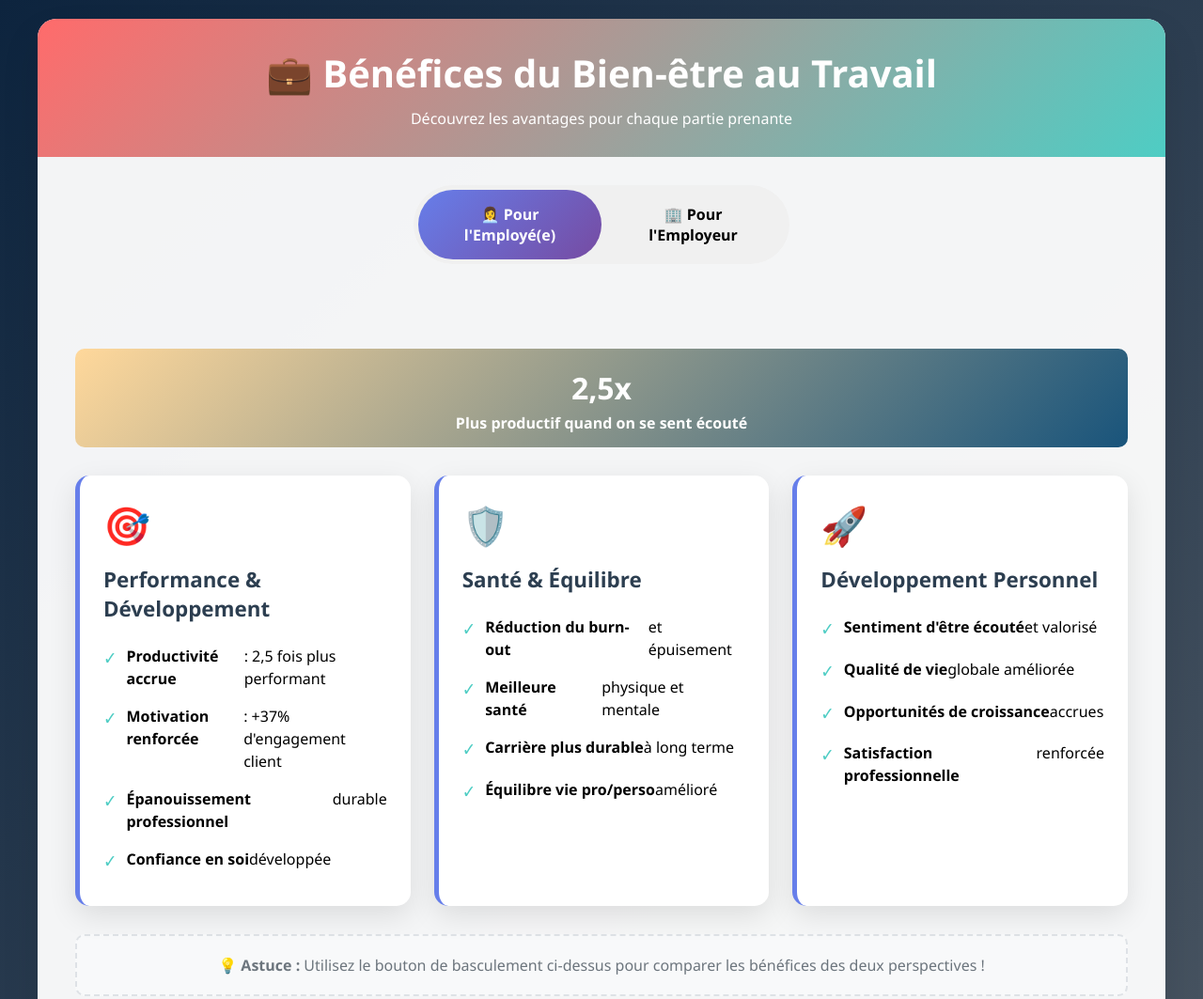
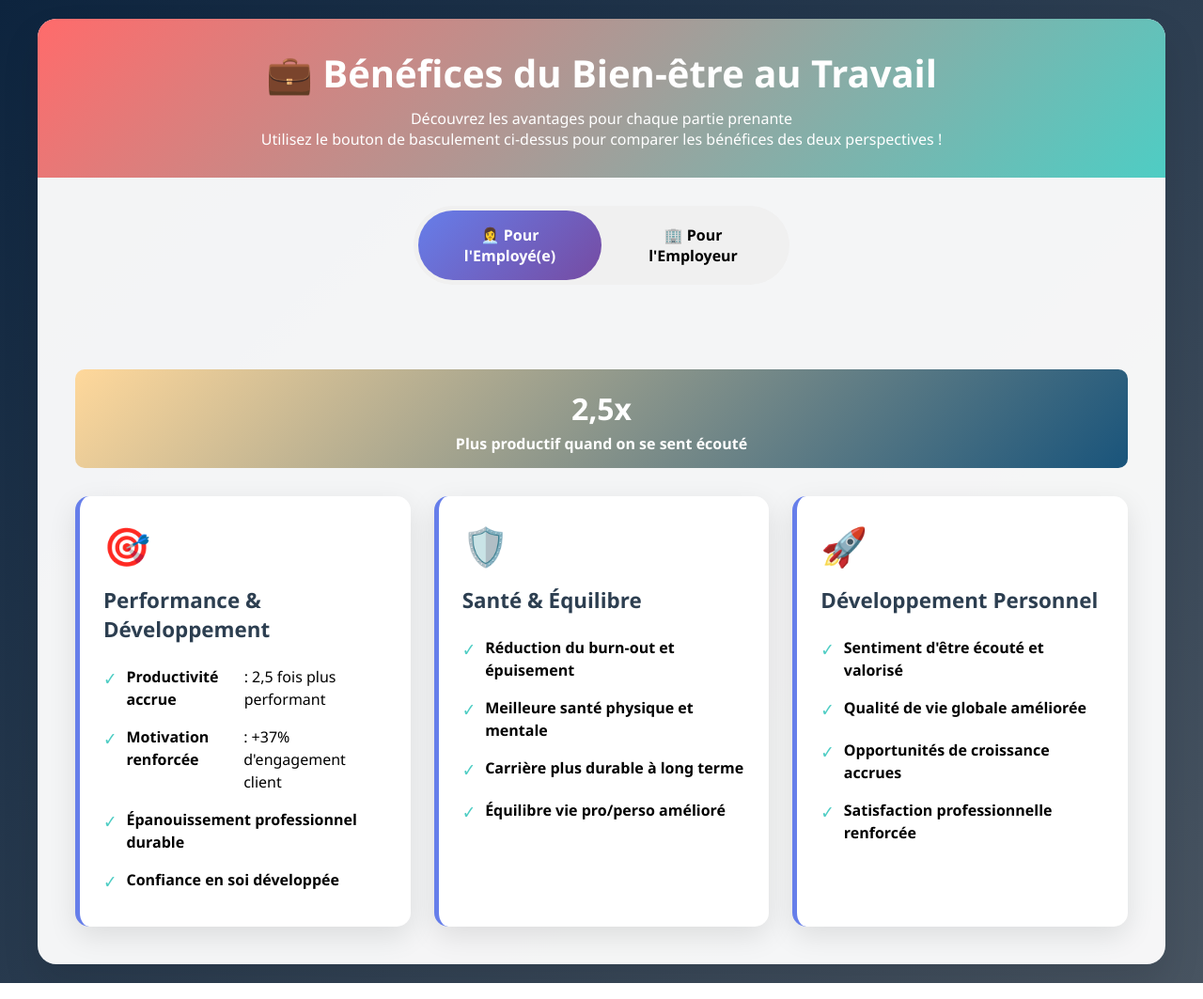
Before and after one commit to oabuamsha/Wellbeing-benefits, a plain HTML site: page index.html in a window 1280 px wide. Shown: the top 1063 px of the page at 94% size. Drawn offline with Linux system fonts and the light colour scheme.

Commit message:
Update index.html
améliorer la mise en page

```diff
--- a/index.html
+++ b/index.html
@@ -222,6 +222,7 @@
         <header class="header">
             <h1>💼 Bénéfices du Bien-être au Travail</h1>
             <p>Découvrez les avantages pour chaque partie prenante</p>
+            <p>Utilisez le bouton de basculement ci-dessus pour comparer les bénéfices des deux perspectives !</p>
         </header>
 
         <div class="toggle-container">
@@ -251,8 +252,8 @@
                         <ul class="benefit-list">
                             <li><strong>Productivité accrue</strong> : 2,5 fois plus performant</li>
                             <li><strong>Motivation renforcée</strong> : +37% d'engagement client</li>
-                            <li><strong>Épanouissement professionnel</strong> durable</li>
-                            <li><strong>Confiance en soi</strong> développée</li>
+                            <li><strong>Épanouissement professionnel durable</strong> </li>
+                            <li><strong>Confiance en soi développée</strong> </li>
                         </ul>
                     </div>
 
@@ -260,10 +261,10 @@
                         <span class="benefit-icon">🛡️</span>
                         <h3 class="benefit-title">Santé & Équilibre</h3>
                         <ul class="benefit-list">
-                            <li><strong>Réduction du burn-out</strong> et épuisement</li>
-                            <li><strong>Meilleure santé</strong> physique et mentale</li>
-                            <li><strong>Carrière plus durable</strong> à long terme</li>
-                            <li><strong>Équilibre vie pro/perso</strong> amélioré</li>
+                            <li><strong>Réduction du burn-out et épuisement</strong> </li>
+                            <li><strong>Meilleure santé physique et mentale</strong> </li>
+                            <li><strong>Carrière plus durable à long terme</strong> </li>
+                            <li><strong>Équilibre vie pro/perso amélioré</strong> </li>
                         </ul>
                     </div>
 
@@ -271,10 +272,10 @@
                         <span class="benefit-icon">🚀</span>
                         <h3 class="benefit-title">Développement Personnel</h3>
                         <ul class="benefit-list">
-                            <li><strong>Sentiment d'être écouté</strong> et valorisé</li>
-                            <li><strong>Qualité de vie</strong> globale améliorée</li>
-                            <li><strong>Opportunités de croissance</strong> accrues</li>
-                            <li><strong>Satisfaction professionnelle</strong> renforcée</li>
+                            <li><strong>Sentiment d'être écouté et valorisé</strong> </li>
+                            <li><strong>Qualité de vie globale améliorée</strong> </li>
+                            <li><strong>Opportunités de croissance accrues</strong> </li>
+                            <li><strong>Satisfaction professionnelle renforcée</strong> </li>
                         </ul>
                     </div>
                 </div>
@@ -295,7 +296,7 @@
                             <li><strong>Productivité multipliée par 2,5</strong> avec des employés épanouis</li>
                             <li><strong>Service client supérieur</strong> : +37% d'efforts</li>
                             <li><strong>Réduction des coûts cachés</strong> (absentéisme)</li>
-                            <li><strong>ROI positif</strong> sur investissement bien-être</li>
+                            <li><strong>Retour positif sur investissement </strong>dans le bien-être</li>
                         </ul>
                     </div>
 
@@ -303,10 +304,10 @@
                         <span class="benefit-icon">👥</span>
                         <h3 class="benefit-title">Gestion des Talents</h3>
                         <ul class="benefit-list">
-                            <li><strong>Diminution drastique du turnover</strong> personnel</li>
-                            <li><strong>Rétention des talents</strong> et fidélisation</li>
-                            <li><strong>Attraction de nouveaux talents</strong> qualifiés</li>
-                            <li><strong>Réputation d'employeur</strong> renforcée</li>
+                            <li><strong>Diminution drastique du turnover du personnel</strong> </li>
+                            <li><strong>Rétention des talents</strong> </li>
+                            <li><strong>Attraction de nouveaux talents qualifiés</strong> </li>
+                            <li><strong>Réputation renforcée de l'employeur</strong> </li>
                         </ul>
                     </div>
 
@@ -314,17 +315,13 @@
                         <span class="benefit-icon">🎯</span>
                         <h3 class="benefit-title">Durabilité Organisationnelle</h3>
                         <ul class="benefit-list">
-                            <li><strong>Performance globale</strong> entreprise renforcée</li>
-                            <li><strong>Baromètre de durabilité</strong> organisationnelle</li>
-                            <li><strong>Prévention des problèmes</strong> de santé</li>
-                            <li><strong>Culture d'entreprise</strong> positive</li>
+                            <li><strong>Performance globale renforcée</strong>  </li>
+                            <li><strong>Baromètre de durabilité organisationnelle améliorée</strong> </li>
+                            <li><strong>Prévention des problèmes de santé et absentéisme</strong> </li>
+                            <li><strong>Culture d'entreprise positive</strong> </li>
                         </ul>
                     </div>
                 </div>
-            </div>
-
-            <div class="comparison-note">
-                <strong>💡 Astuce :</strong> Utilisez le bouton de basculement ci-dessus pour comparer les bénéfices des deux perspectives !
             </div>
         </div>
     </div>
```
